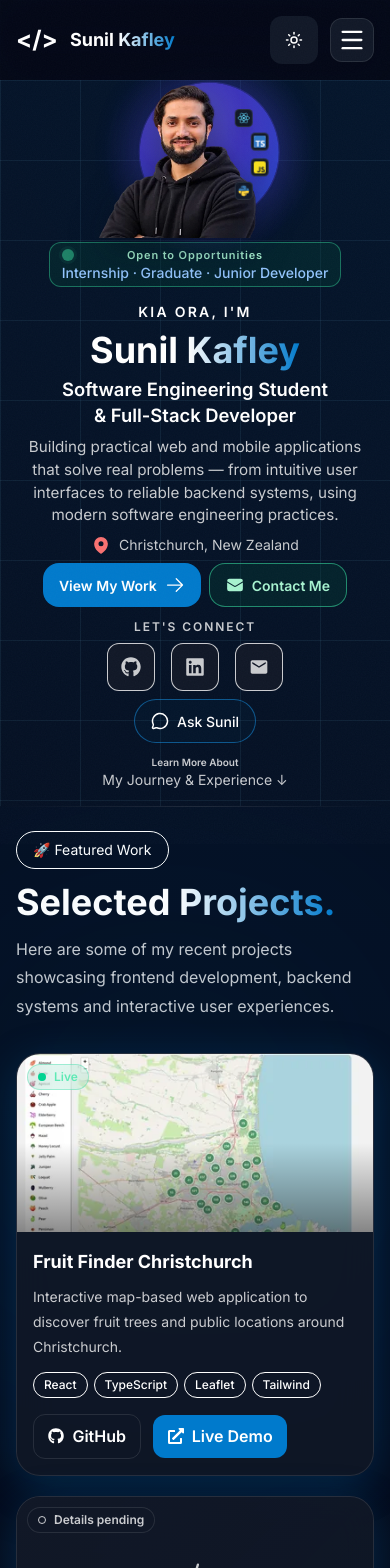
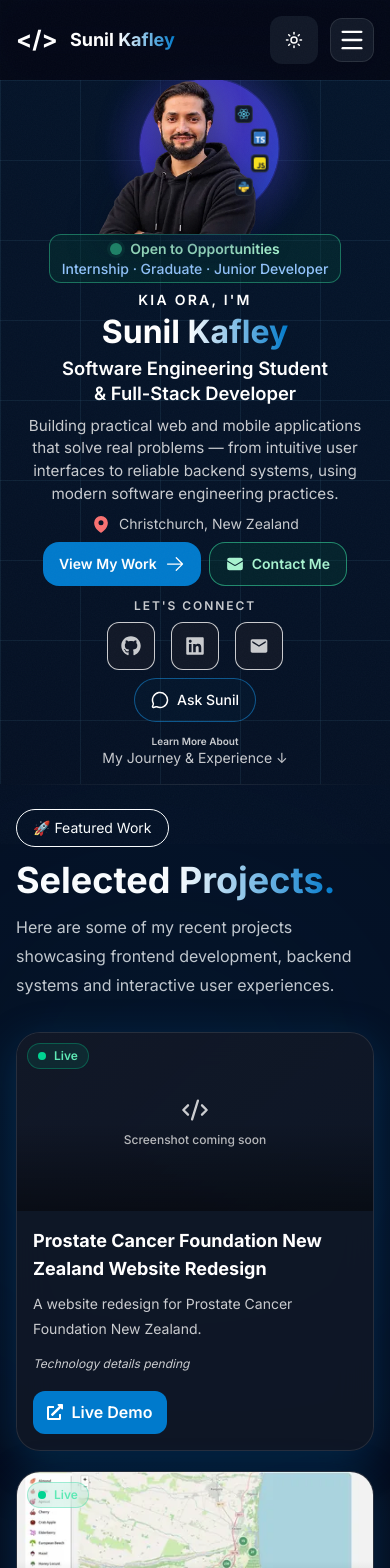
Before and after one commit to sunilkafley/portfolio_website, a React (Vite) app: page / in a window 390 px wide. Shown: the top 1568 px of the page. Built offline with nearby package versions, Linux system fonts and the light colour scheme.

Commit message:
Add redesign project and refine mobile hero

```diff
--- a/src/components/sections/Hero.tsx
+++ b/src/components/sections/Hero.tsx
@@ -25,14 +25,14 @@ const Hero = ({ onAskSunil, assistantOpen }: { onAskSunil: (button: HTMLButtonEl
   return (
     <section
       id="home"
-      className="relative flex items-start overflow-hidden pt-24 pb-8 sm:pb-10 lg:pt-22 lg:pb-4 max-md:pt-20 max-md:pb-4"
+      className="relative flex items-start overflow-hidden pt-24 pb-8 sm:pb-10 lg:pt-22 lg:pb-4 max-md:pt-[4.75rem] max-md:pb-4"
     >
       <div className="hero-grid absolute inset-0 -z-10" />
 
       <div className="container-custom">
         <div
           className="
-            grid grid-cols-1 items-center gap-x-12 gap-y-5 sm:gap-y-8 max-md:gap-y-3
+            grid grid-cols-1 items-center gap-x-12 gap-y-5 sm:gap-y-8 max-md:gap-y-1
             lg:grid-cols-2 lg:gap-y-0
             xl:gap-x-16
           "
@@ -49,14 +49,14 @@ const Hero = ({ onAskSunil, assistantOpen }: { onAskSunil: (button: HTMLButtonEl
           >
             <motion.p
               variants={itemFadeUp}
-              className="mb-2 text-sm font-semibold uppercase tracking-[0.16em] text-primary sm:mb-4 sm:text-base lg:mb-2 max-md:mb-1"
+              className="mb-2 text-sm font-semibold uppercase tracking-[0.16em] text-primary sm:mb-4 sm:text-base lg:mb-2 max-md:mb-0 max-md:leading-tight"
             >
               Kia Ora, I&apos;m
             </motion.p>
 
             <motion.h1
               variants={itemFadeUp}
-              className="mb-2 text-4xl font-bold leading-tight sm:mb-4 sm:text-5xl md:text-6xl lg:mb-2 xl:text-7xl max-md:mb-1 max-md:text-[clamp(2.25rem,9vw,3rem)]"
+              className="mb-2 text-4xl font-bold leading-tight sm:mb-4 sm:text-5xl md:text-6xl lg:mb-2 xl:text-7xl max-md:mb-1 max-md:text-[clamp(2rem,8vw,2.5rem)]"
             >
               Sunil <span className="heading-gradient">Kafley</span>
             </motion.h1>
@@ -176,16 +176,18 @@ const Hero = ({ onAskSunil, assistantOpen }: { onAskSunil: (button: HTMLButtonEl
             </div>
 
             <div
-              className="availability-badge mx-auto mt-2 grid w-fit max-w-full grid-cols-[0.75rem_minmax(0,1fr)_0.75rem] items-center gap-x-2 gap-y-1 rounded-xl px-3 py-2 text-center sm:mt-3 sm:flex sm:gap-2 sm:text-left max-md:mt-1 max-md:grid max-md:gap-y-0 max-md:px-3 max-md:py-1 max-md:text-center"
+              className="availability-badge mx-auto mt-2 flex w-fit max-w-full items-center gap-2 rounded-xl px-3 py-2 text-left sm:mt-3 max-md:mt-0 max-md:flex-col max-md:gap-0 max-md:px-3 max-md:py-1 max-md:text-center"
             >
-              <span
-                aria-hidden="true"
-                className="availability-dot h-3 w-3 shrink-0 rounded-full motion-safe:animate-pulse"
-              />
-              <span className="col-start-2 text-[11px] font-semibold tracking-[0.08em] whitespace-nowrap">
-                Open to Opportunities
+              <span className="inline-flex items-center justify-center gap-2">
+                <span
+                  aria-hidden="true"
+                  className="availability-dot h-3 w-3 shrink-0 rounded-full motion-safe:animate-pulse"
+                />
+                <span className="text-[11px] font-semibold tracking-[0.08em] whitespace-nowrap max-md:text-sm max-md:tracking-normal">
+                  Open to Opportunities
+                </span>
               </span>
-              <span className="col-span-3 text-sm font-medium leading-snug text-(--hero-opportunity-text)">
+              <span className="text-sm font-medium leading-snug text-(--hero-opportunity-text)">
                 Internship &middot; Graduate &middot; Junior Developer
               </span>
             </div>
--- a/src/data/projects.ts
+++ b/src/data/projects.ts
@@ -4,6 +4,18 @@ const detailsPendingDescription =
   "Project details, screenshots and verified links will be added soon."
 
 export const projects: Project[] = [
+  {
+    id: "prostate-cancer-foundation-nz-redesign",
+    slug: "prostate-cancer-foundation-nz-redesign",
+    title: "Prostate Cancer Foundation New Zealand Website Redesign",
+    shortDescription:
+      "A website redesign for Prostate Cancer Foundation New Zealand.",
+    technologies: [],
+    liveUrl: "https://sunilkafley.github.io/project-blue-spark/",
+    featured: true,
+    status: "Live",
+    category: "Web",
+  },
   {
     id: "fruit-finder-christchurch",
     slug: "fruit-finder-christchurch",
```
